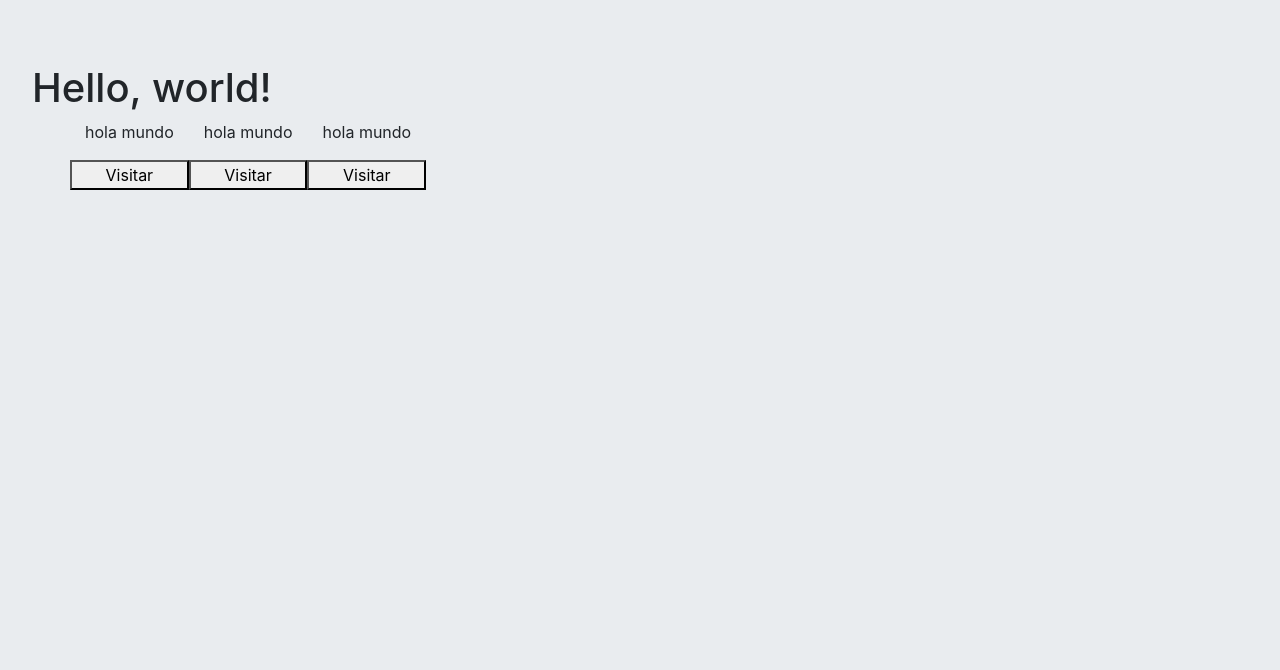
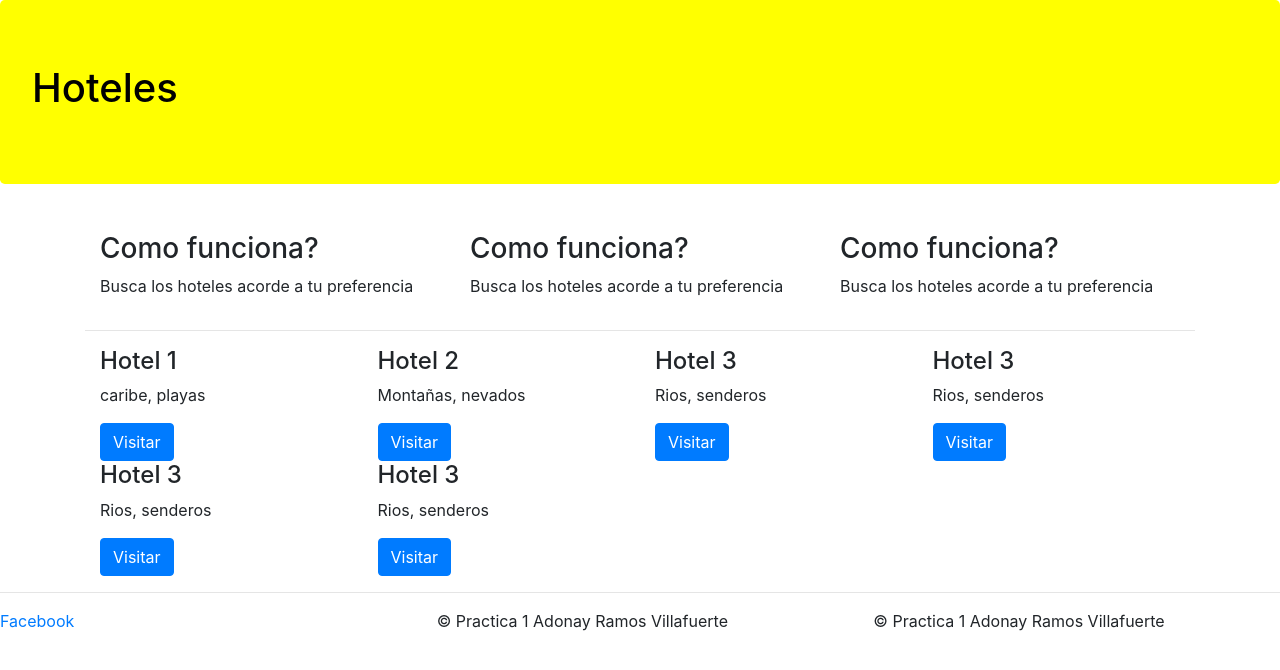
Before and after one commit to adonay753/Practica-Bootstrap, a website: page index.html in a window 1280 px wide. Drawn offline with nearby package versions, Linux system fonts and the light colour scheme.

Commit message:
finalizando practica 1

```diff
--- /dev/null
+++ b/css/main.css
@@ -0,0 +1,9 @@
+.jumbotron{
+    background-color: yellow;
+    color: black;
+}
+.footer {
+    padding: 10px 10px 10px;
+    background-color: yellow;
+    margin-bottom: 0px ;
+}
--- a/index.html
+++ b/index.html
@@ -7,29 +7,90 @@
 
     <!-- Bootstrap CSS -->
     <link rel="stylesheet" href="node_modules/bootstrap/dist/css/bootstrap.min.css">
-
+    <!--Estilos CSS-->
+    <link rel="stylesheet" href="css/main.css">
     <title>Hello, world!</title>
 </head>
-<body class="jumbotron">
-<h1>Hello, world!</h1>
-
+<body>
+<div class="jumbotron">
+    <h1>Hoteles</h1>
+</div>
 
 <div class="container">
-    <div class="row">
-        <div>
-            <p class="col-sm">hola mundo</p>
-            <button class="col-sm">Visitar</button>
+
+    <div class="d-flex flex-wrap flex-row-reverse">
+        <div class="col-sm-4">
+            <p>
+            <h3>Como funciona?</h3>
+            <p>Busca los hoteles acorde a tu preferencia</p>
+            </p>
         </div>
-        <div>
-            <p class="col-sm">hola mundo</p>
-            <button class="col-sm">Visitar</button>
+        <div class="col-sm-4">
+            <p>
+            <h3>Como funciona?</h3>
+            <p>Busca los hoteles acorde a tu preferencia</p>
+            </p>
         </div>
-        <div>
-            <p class="col-sm">hola mundo</p>
-            <button class="col-sm">Visitar</button>
+        <div class="col-sm-4">
+            <p>
+            <h3>Como funciona?</h3>
+            <p>Busca los hoteles acorde a tu preferencia</p>
+            </p>
+        </div>
+    </div>
+    <hr>
+
+    <div class="d-flex flex-wrap">
+        <div class="col-sm-3">
+            <h4>Hotel 1</h4>
+            <p>caribe, playas</p>
+            <button class="btn btn-primary">Visitar</button>
+        </div>
+        <div class="col-sm-3">
+            <h4>Hotel 2</h4>
+            <p>Montañas, nevados</p>
+            <button class="btn btn-primary">Visitar</button>
+        </div>
+        <div class="col-sm-3">
+            <h4>Hotel 3</h4>
+            <p>Rios, senderos</p>
+            <button class="btn btn-primary">Visitar</button>
+        </div>
+        <div class="col-sm-3">
+            <h4>Hotel 3</h4>
+            <p>Rios, senderos</p>
+            <button class="btn btn-primary">Visitar</button>
+        </div>
+        <div class="col-sm-3">
+            <h4>Hotel 3</h4>
+            <p>Rios, senderos</p>
+            <button class="btn btn-primary">Visitar</button>
+        </div>
+        <div class="col-sm-3">
+            <h4>Hotel 3</h4>
+            <p>Rios, senderos</p>
+            <button class="btn btn-primary">Visitar</button>
         </div>
     </div>
 </div>
+<hr>
+<footer>
+    <div class="row">
+        <div class="col-sm-4">
+            <a href="http://facebook.com">Facebook</a>
+        </div>
+        <div class="col-sm-4">
+            <p>
+                &copy; Practica 1 Adonay Ramos Villafuerte
+            </p>
+        </div>
+        <div class="col-sm-4">
+            <p>
+                &copy; Practica 1 Adonay Ramos Villafuerte
+            </p>
+        </div>
+    </div>
+</footer>
 
 
 <!-- Optional JavaScript -->
```
